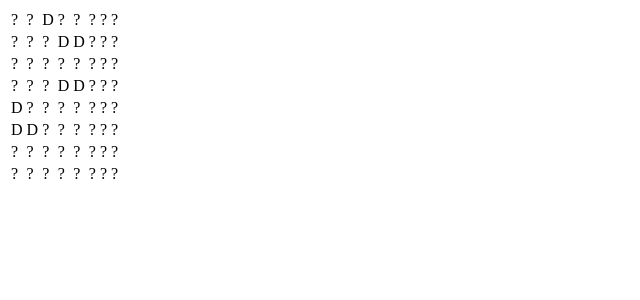
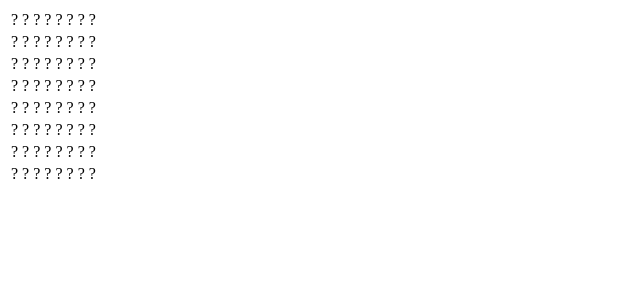
Before and after one commit to Prakcoder/diamond-sweeper, an Angular app: page / in a window 1280 px wide. Shown: the top 300 px of the page, without its empty margins (0-640 px from the left). Built offline with nearby package versions, Linux system fonts and the light colour scheme.

Commit message:
Rendering table by using sparse matrix

```diff
--- a/src/app/components/board/board.component.html
+++ b/src/app/components/board/board.component.html
@@ -1,8 +1,13 @@
 <table>
     <tr *ngFor="let x of indexArray">
-        <td *ngFor="let y of indexArray">
-            <span *ngIf='hasDiamond(x,y); else showUnknown'>D</span>
-            <ng-template #showUnknown>
+        <td *ngFor="let y of indexArray" (click)="setClicked([x,y])">
+            <span *ngIf="isTouched([x,y]); else showUnTouched">
+                <span *ngIf='hasDiamond([x,y]); else showUnknown'>D</span>
+                <ng-template #showUnknown>
+                    <span> </span>
+                </ng-template>
+            </span>
+            <ng-template #showUnTouched>
                 <span>?</span>
             </ng-template>
         </td>
--- a/src/app/components/board/board.component.ts
+++ b/src/app/components/board/board.component.ts
@@ -1,6 +1,5 @@
 import { Component, OnInit } from '@angular/core';
-
-import { comparePairs, Pair } from '../../functions/utils';
+import { comparePairs, Pair } from 'src/app/functions/utils';
 
 const boardSize = 8;
 @Component({
@@ -14,14 +13,23 @@ export class BoardComponent implements OnInit {
     public diamondArray: Pair[] = [[1, 4], [1, 3], [0, 2], [4, 0], [3, 3], [5, 0], [3, 4], [5, 1]];
     // We are using sparse matrix to store the coordinates of each diamond.
     // For Board size of n*n cells we need only n coordinates to store
+    public touchedCords: Pair[] = [];
 
     constructor() { }
 
     ngOnInit() {
     }
 
-    public hasDiamond(xCord: number, yCord: number) {
-        return !!this.diamondArray.find(dia => comparePairs(dia, [xCord, yCord]));
+    public hasDiamond(cord: Pair) {
+        return !!this.diamondArray.find(dia => comparePairs(dia, cord));
+    }
+
+    public setClicked(cord: Pair) {
+        this.touchedCords.push(cord);
+    }
+
+    public isTouched(cord: Pair) {
+        return !!this.touchedCords.find(t => comparePairs(t, cord));
     }
 }
 
```
